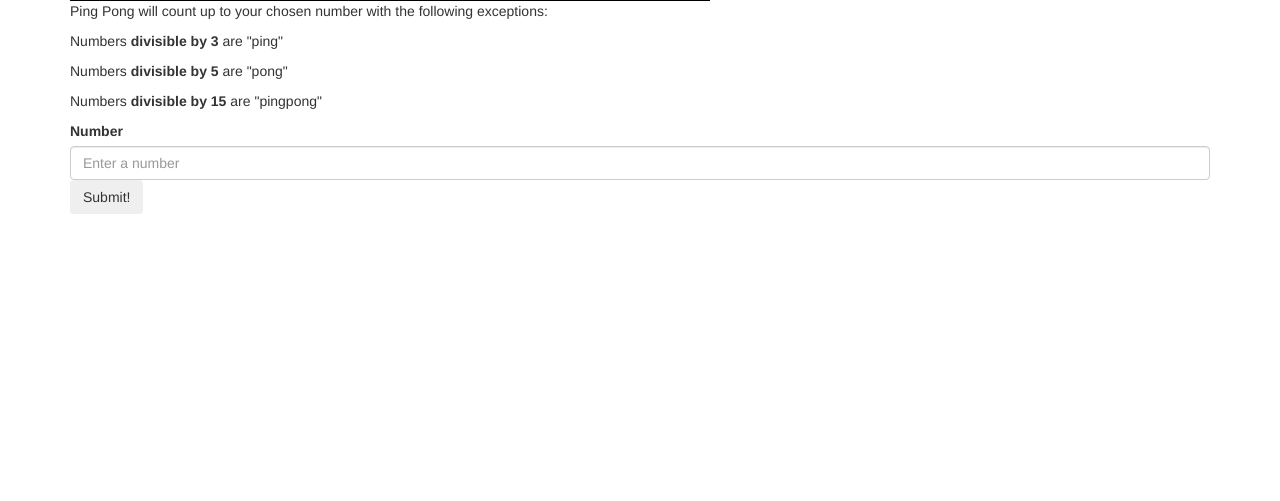
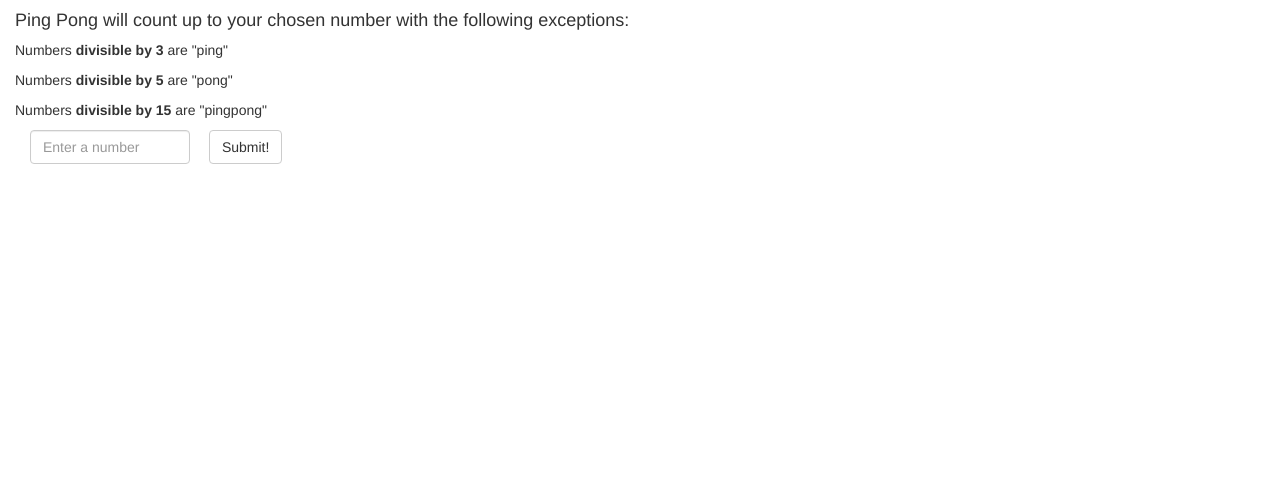
Before and after one commit to Nombru/numbers-pingPing, a plain HTML site: page index.html in a window 1280 px wide. Shown: the part 299-800 px from the top of the page. Drawn offline with Linux system fonts and the light colour scheme.

Commit message:
add some bootstrap elements, and start deign with CSS

```diff
--- a/css/styles.css
+++ b/css/styles.css
@@ -2,6 +2,9 @@
   display: none;
 }
 
-#intro-section {
-
+#pingpong-img
+ {
+       width: auto;
+       padding: 25px;
+       margin: 25px;
 }
--- a/index.html
+++ b/index.html
@@ -9,7 +9,14 @@
     <title>pingPong</title>
   </head>
   <body>
+    <div class="row">
+      <div class="col-md-6 col-md-offset-4">
+        <img src="img/pingpong.gif" class="pingpong-img" />
+      </div>
+    </div>
 <!-- Header/Intro Seciton-->
+    <div class="row">
+      <div class="col-md-6">
         <div id="into-section">
           <div class="container">
             <h1>pingPong: an exporation into Javascript</h1>
@@ -17,8 +24,7 @@
           </div>
       <!-- Intro: Explination of the program -->
           <div class="container">
-      <img src="img/pingpong.gif" class="pingpong-img" />
-      <p>Ping Pong will count up to your chosen number with the following exceptions:</p>
+            <h4>Ping Pong will count up to your chosen number with the following exceptions:</h4>
             <p>Numbers <strong>divisible by 3</strong> are "ping"</p>
             <p>Numbers <strong>divisible by 5</strong> are "pong"</p>
             <p>Numbers <strong>divisible by 15</strong> are "pingpong"</p>
@@ -28,20 +34,26 @@
         <div class="container">
           <form id="input">
             <div class="form-group">
-          <label for="numInput">Number</label>
+              <label for="numInput"></label>
+              <div class="col-xs-2">
                 <input id="numInput" class="form-control" type="text" placeholder="Enter a number">
+              </div>
       <!--Submit Button-->
-          <button type="submit" class="btn">Submit!</button>
+              <button type="submit" class="btn btn-default">Submit!</button>
             </div>
           </form>
         </div>
+      </div>
     <!--Output-->
       <div class="container">
+        <div class="col-md-6">
           <div class="output">
             <p>
               <ul id="output"></ul>
             </p>
           </div>
         </div>
+      </div>
+    </div>
   </body>
 </html>
```
Lines whose indentation alone changed are shown as unchanged.
